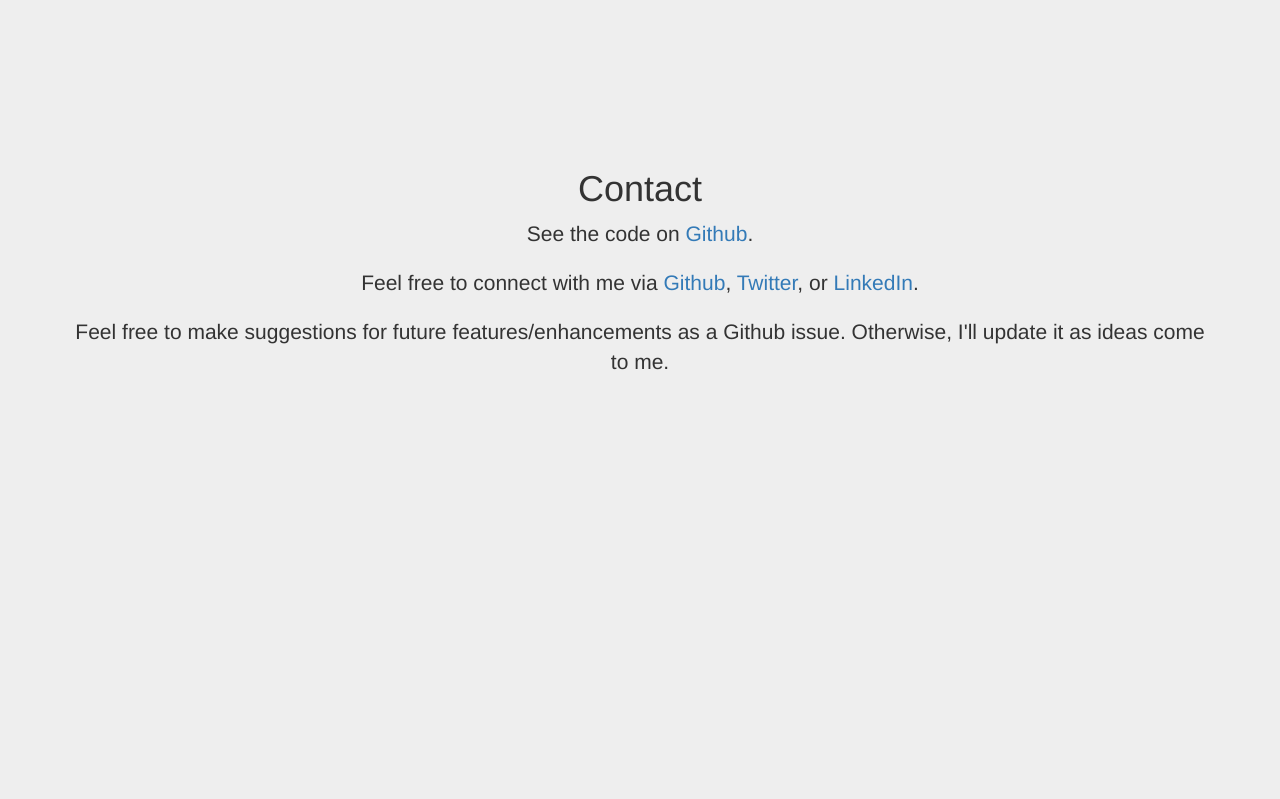
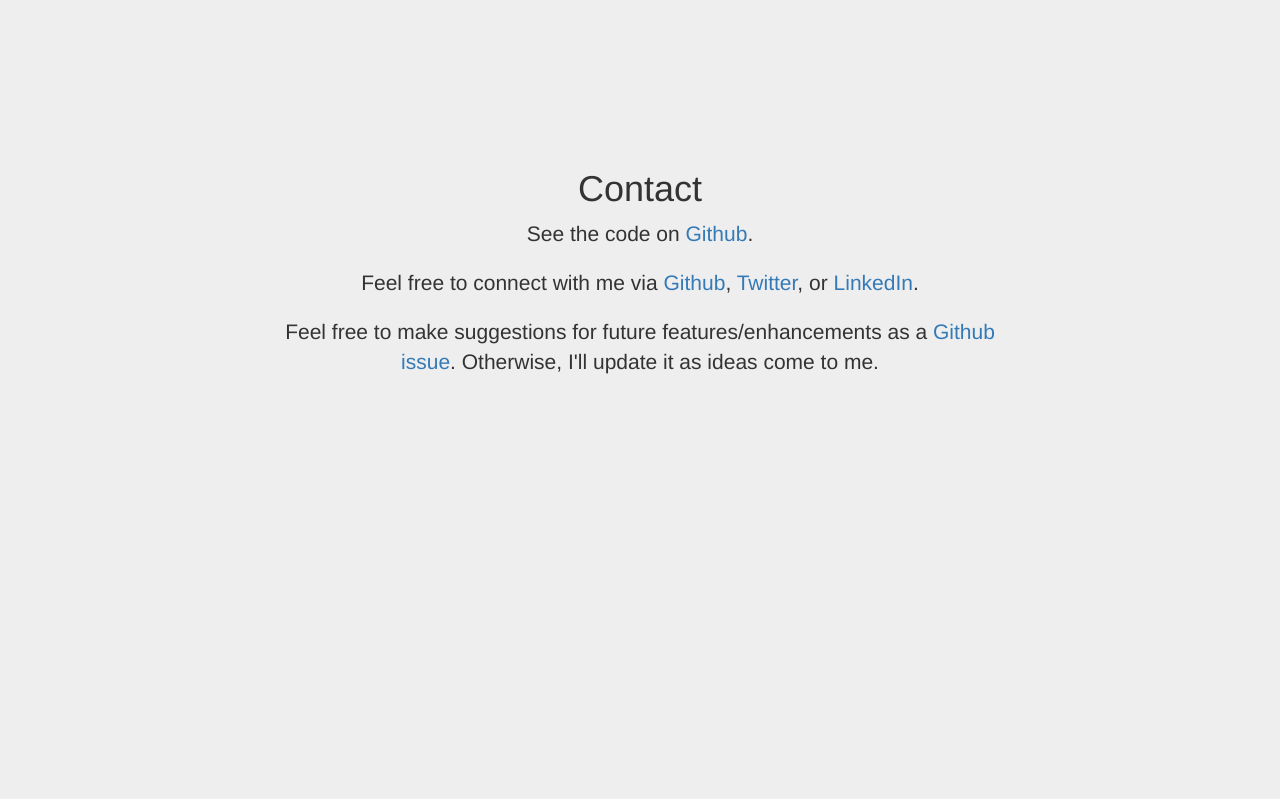
Before and after one commit to brandonmburroughs/baby-names-and-movie-stars, a Flask app: page / in a window 1280 px wide. Shown: the part 1601-2400 px from the top of the page. Run offline with Flask 2, Linux system fonts and the light colour scheme; parts of the project's set-up code (start-up, migrations or seed data) failed here and were passed over; some libraries are stand-ins or nearby versions.

Commit message:
Adding link to Github issues

```diff
--- a/templates/index.html
+++ b/templates/index.html
@@ -103,11 +103,11 @@
     <section id="contact" class="contact-section">
         <div class="container">
             <div class="row">
-                <div class="col-lg-12">
+                <div class="col-lg-8 col-lg-offset-2">
                     <h1>Contact</h1>
                     <p class="lead">See the code on <a href="https://github.com/brandonmburroughs/baby-names-and-movie-stars" target="_blank">Github</a>.</p>
                     <p class="lead">Feel free to connect with me via <a href="https://github.com/brandonmburroughs" target="_blank">Github</a>, <a href="https://twitter.com/totheburroughs" target="_blank">Twitter</a>, or <a href="https://www.linkedin.com/in/brandonmburroughs" target="_blank">LinkedIn</a>.</p>
-                    <p class="lead">Feel free to make suggestions for future features/enhancements as a Github issue.  Otherwise, I'll update it as ideas come to me.</p>
+                    <p class="lead">Feel free to make suggestions for future features/enhancements as a <a href="https://github.com/brandonmburroughs/baby-names-and-movie-stars/issues" target="_blank">Github issue</a>.  Otherwise, I'll update it as ideas come to me.</p>
                 </div>
             </div>
         </div>
```
Also changed, not shown: README.md.
